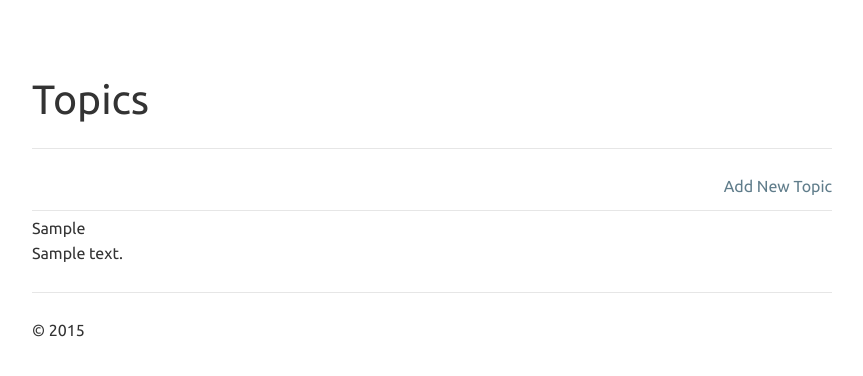
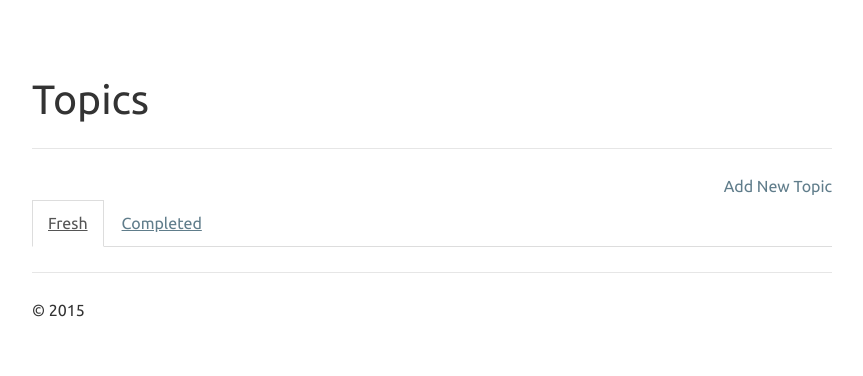
Before and after one commit to anabarasan/learning, a Flask app: page / in a window 1280 px wide. Shown: the part 51-427 px from the top of the page, without its empty margins (208-1071 px from the left). Run offline with Flask 3, Linux system fonts and the light colour scheme; tables that the repository leaves empty hold one stand-in row (values such as "Sample post"); some libraries are stand-ins or nearby versions.

Commit message:
tabbed ui to seperate completed and pending topics

```diff
--- a/moderator/templates/index.html
+++ b/moderator/templates/index.html
@@ -5,8 +5,18 @@
     <div style="text-align: right;">
     	<a href="topic/new">Add New Topic</a>
     </div>
-    <div id="topics" style="margin-left: 15px; margin-right: 15px;">
+    <ul class="nav nav-tabs">
+    	<li class="active">
+    		<a data-toggle="tab" href="#topics">Fresh</a>
+    	</li>
+    	<li>
+    		<a data-toggle="tab" href="#completed">Completed</a>
+    	</li>
+    </ul>
+    <div class="tab-content">
+	    <div id="topics" style="margin-left: 15px; margin-right: 15px;" class="tab-pane fade in active">
 	    	{% for topic in topics %}
+	    		{% if not topic.complete %}
 			    	<div class="row"
 			    		style="margin-top: 10px; border-top: 1px solid #e6e6e6; padding-top: 5px;">
 			    		{% if session.logged_in %}
@@ -28,8 +38,31 @@
 			    		<span>{{ topic.topic }}</span>
 			    	</div>
 			    	<div class="row">{{ topic.description }}</div>
+	    		{% endif %}
 	    	{% else %}
 	    	<p>No entries have been created yet</p>
 	    	{% endfor %}
 	    </div>
+	    <div id="completed" style="margin-left: 15px; margin-right: 15px;" class="tab-pane fade">
+	    	{% for topic in topics %}
+	    		{% if topic.complete %}
+			    	<div class="row"
+			    		style="margin-top: 10px; border-top: 1px solid #e6e6e6; padding-top: 5px;">
+			    		{% if session.logged_in %}
+			    			<span style="margin-left: 10px;" class="glyphicon glyphicon-thumbs-up">
+		    					<span>{{ topic.voteup }}</span>
+		    				</span>
+		    				<span style="margin-left: 10px;" class="glyphicon glyphicon-thumbs-down">
+		    					<span>{{ topic.votedown }}</span>
+		    				</span>
+			    		{% endif %}
+			    		<span>{{ topic.topic }}</span>
+			    	</div>
+			    	<div class="row">{{ topic.description }}</div>
+		    	{% endif %}
+	    	{% else %}
+	    	<p>No entries have been completed yet</p>
+	    	{% endfor %}
+	    </div>
+    </div>
 {% endblock %}
```
Lines whose indentation alone changed are shown as unchanged.
